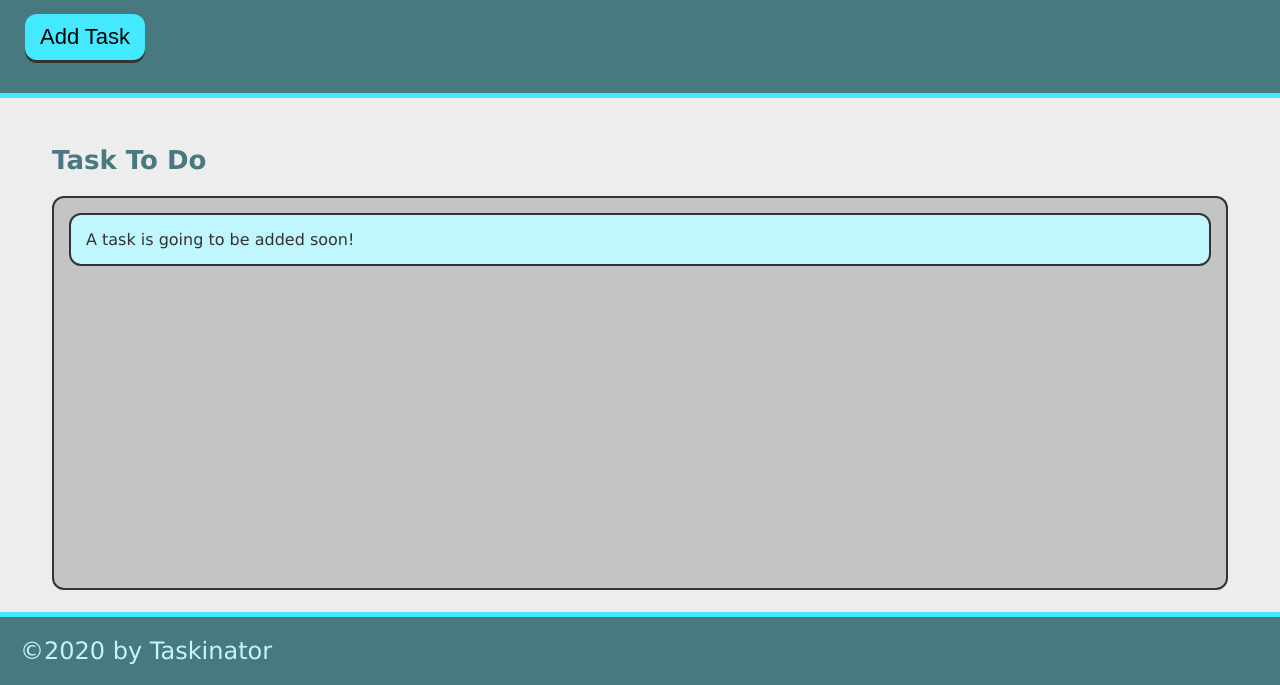
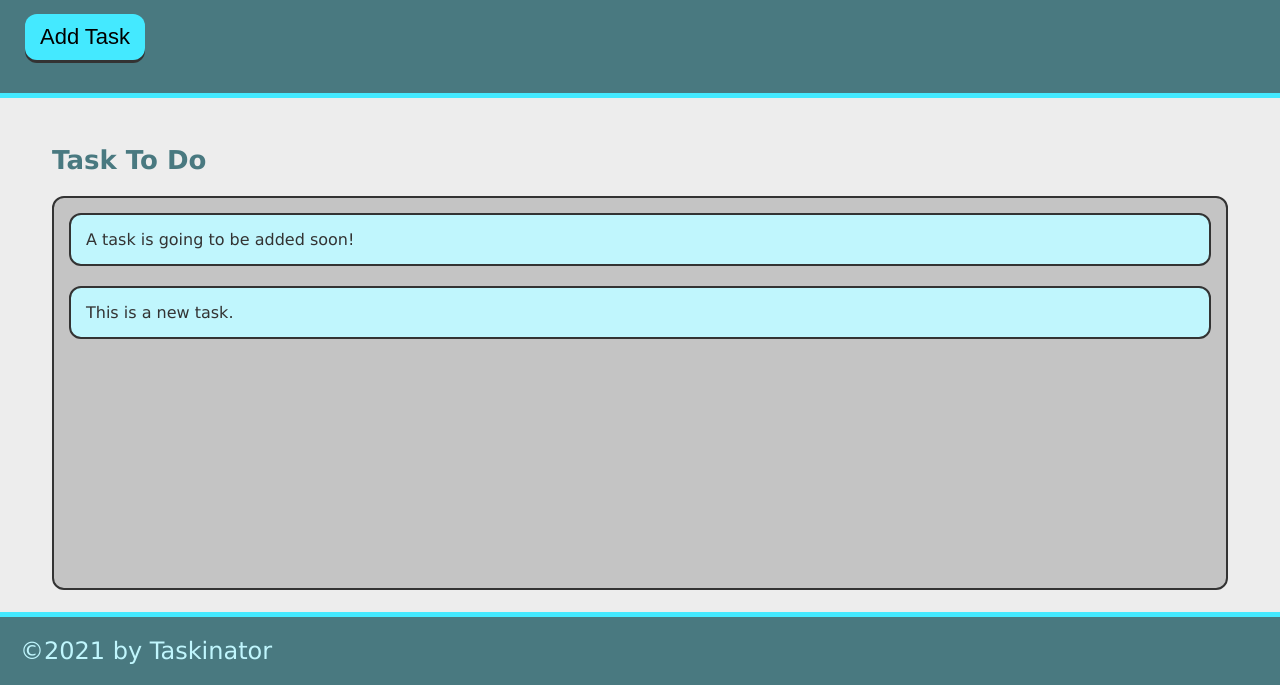
Before and after one commit to felipezintzun/taskinator, a plain HTML site: page index.html in a window 1280 px wide. Both pictures are taken after a click on the button "Add Task". Shown: the part 115-800 px from the top of the page. Drawn offline with Linux system fonts and the light colour scheme.

Commit message:
added task using button

```diff
--- a/assets/js/script.js
+++ b/assets/js/script.js
@@ -0,0 +1,18 @@
+var buttonEl = document.querySelector("#save-task");
+var tasksToDoEl = document.querySelector("#tasks-to-do");
+
+buttonEl.addEventListener("click", function() {
+  var listItemEl = document.createElement("li");
+  listItemEl.className = "task-item";
+  listItemEl.textContent = "This is a new task.";
+  tasksToDoEl.appendChild(listItemEl);
+});
+
+var createTaskHandler = function() {
+    var listItemEl = document.createElement("li");
+    listItemEl.className = "task-item" ;
+    listeItemEl.textConten = "This is a new task." ;
+    tasksToDoEl.appendChild(listItemEl);
+};
+
+buttonEl.addEventListener("click", createTaskHandler);
--- a/index.html
+++ b/index.html
@@ -8,28 +8,26 @@
     <link rel="stylesheet" href="./assets/css/style.css">
 </head>
 <body>
-    <script src="./assets/js/script.js"></script>
     <header>
         <h1 class="page-title">Taskinator</h1>
         <p>
             Click the button below to add a new task!
         </p>
-        <button class="btn" >Add Task</button>
+        <button class="btn" id="save-task">Add Task</button>
     </header>
 
     <main class="page-content">
         <section class="task-list-wrapper">
-            <h2 class="list-title">
-                Task To Do
-            </h2>
-            <ul class="task-list">
+            <h2 class="list-title">Task To Do</h2>
+            <ul class="task-list" id="tasks-to-do">
                 <li class="task-item">A task is going to be added soon!</li>
             </ul>
         </section>
     </main>
 
     <footer>
-        &copy;2020 by Taskinator
+        &copy;2021 by Taskinator
     </footer>
+    <script src="./assets/js/script.js"></script>
 </body>
 </html>
```
